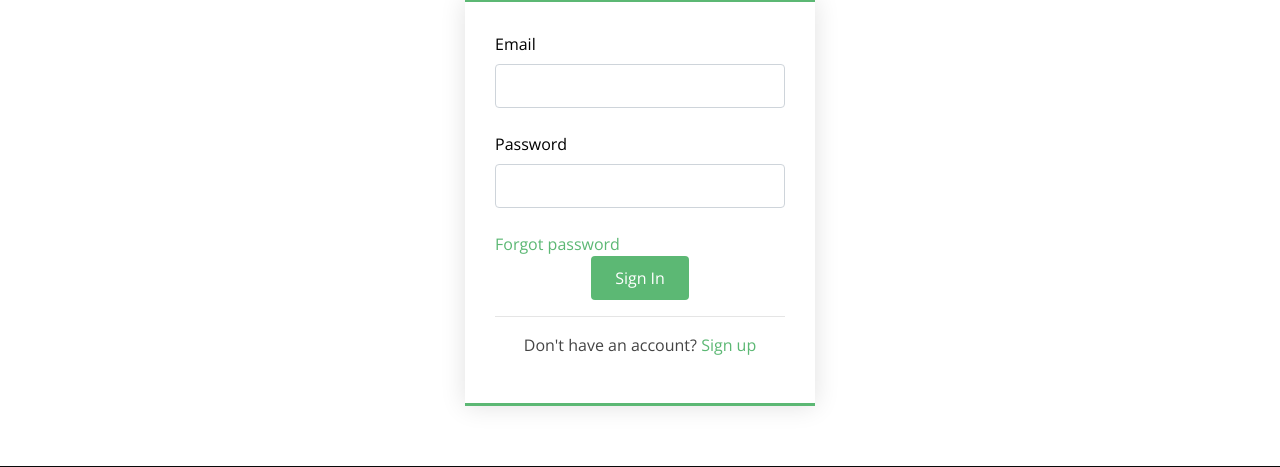
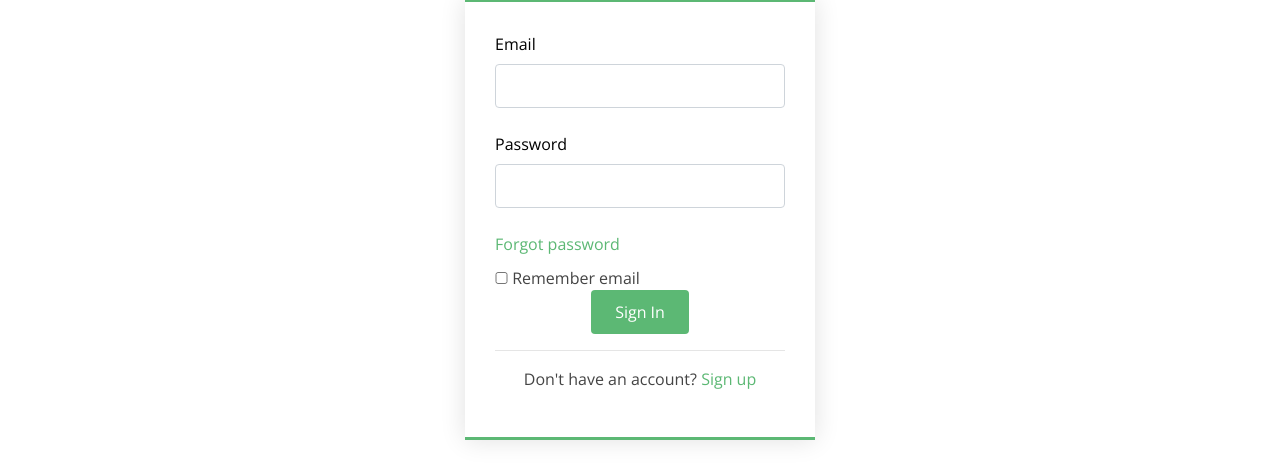
Before and after one commit to abhi411/eha, a Django app: page /signin in a window 1280 px wide. Shown: the part 269-736 px from the top of the page. Run offline with Django 3.2, Linux system fonts and the light colour scheme; some libraries are stand-ins or nearby versions.

Commit message:
remember me functionality

```diff
--- a/eha_app/views_api.py
+++ b/eha_app/views_api.py
@@ -2,6 +2,7 @@ from django.shortcuts import render, redirect
 from django.views.decorators.csrf import csrf_exempt
 import traceback
 from django.http import JsonResponse
+from django.http import HttpResponse
 import os
 from django.template.loader import render_to_string
 from django.http import HttpResponse
@@ -22,6 +23,7 @@ def api_signin(request):
 		data = json.loads(request.body.decode('utf-8'))
 		email = data['email']
 		password = data['password']
+		is_remember = data['is_remember']
 
 		if Customer.objects.filter(email = email, password=password).exists():
 			customer = Customer.objects.get(email = email, password=password)
@@ -30,6 +32,7 @@ def api_signin(request):
 
 			send_data = {'status':"1", 'msg':"Logged in successfully."}
 			update_cart_with_session(request, customer)
+			setcookie(email)
 			# clear Address if set
 			if request.session.get('address'):
 				request.session['address'] = ''
@@ -42,7 +45,9 @@ def api_signin(request):
 		send_data = {'status':"0", 'msg':"Something Went Wrong", 'error':str(traceback.format_exc())}
 	return JsonResponse(send_data)
 
-
+def setcookie(email):
+	response = HttpResponse('cookie')
+	response.set_cookie('email',email)
 # --------------------- Function to UPDATE CART with SESSION data----------------------
 def update_cart_with_session(request, customer):
 	# fetch CART from session
--- a/static/assets/css/mystyle.css
+++ b/static/assets/css/mystyle.css
@@ -453,3 +453,6 @@ li::marker{
 .buy-item:hover p{
   color: #fff;
 }
+input[type="checkbox"]:checked + span:before {
+    content: #2b832f;
+  }
--- a/templates/eha_app/signin.html
+++ b/templates/eha_app/signin.html
@@ -39,6 +39,8 @@
             <div class="col-md-12">
               <a href="{% url 'forgot_password' %}">Forgot password</a>
             </div>
+            <div style="padding-top: 10px;" class="col-md-12">
+              <input style="height: 12px;" type="checkbox" name="remember">  Remember email</div>
           </div>
 
           <div class="text-center"><button type="button" onclick="signin()">Sign In</button></div>
@@ -61,6 +63,7 @@ function signin(){
 
     email = $("#email").val();
     password = $("#password").val();
+    remember_checkbox_value = document.getElementsByName('remember')[0].checked;
 
     if (email== ""){
       $('#email_err').show();
@@ -80,6 +83,7 @@ function signin(){
         data : JSON.stringify({
           email : email,
           password : password,
+          is_remember:remember_checkbox_value
         }),
         success : function(response){
           console.log(response)
```
